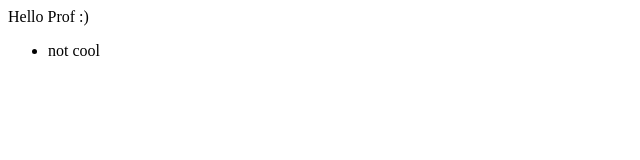
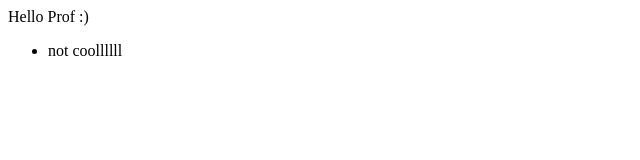
Before and after one commit to limziyun/bt3103week9, a website: page index.html in a window 1280 px wide. Shown: the full height of the page, 0-640 px from the left. Drawn offline with Linux system fonts and the light colour scheme.

Commit message:
coolllll

```diff
--- a/index.html
+++ b/index.html
@@ -3,7 +3,7 @@
     <div id="app">
       Hello Prof :)
       <ul>
-        <li>not cool</li>
+        <li>not coollllll</li>
       </ul>
     </div>
   </body>
```
